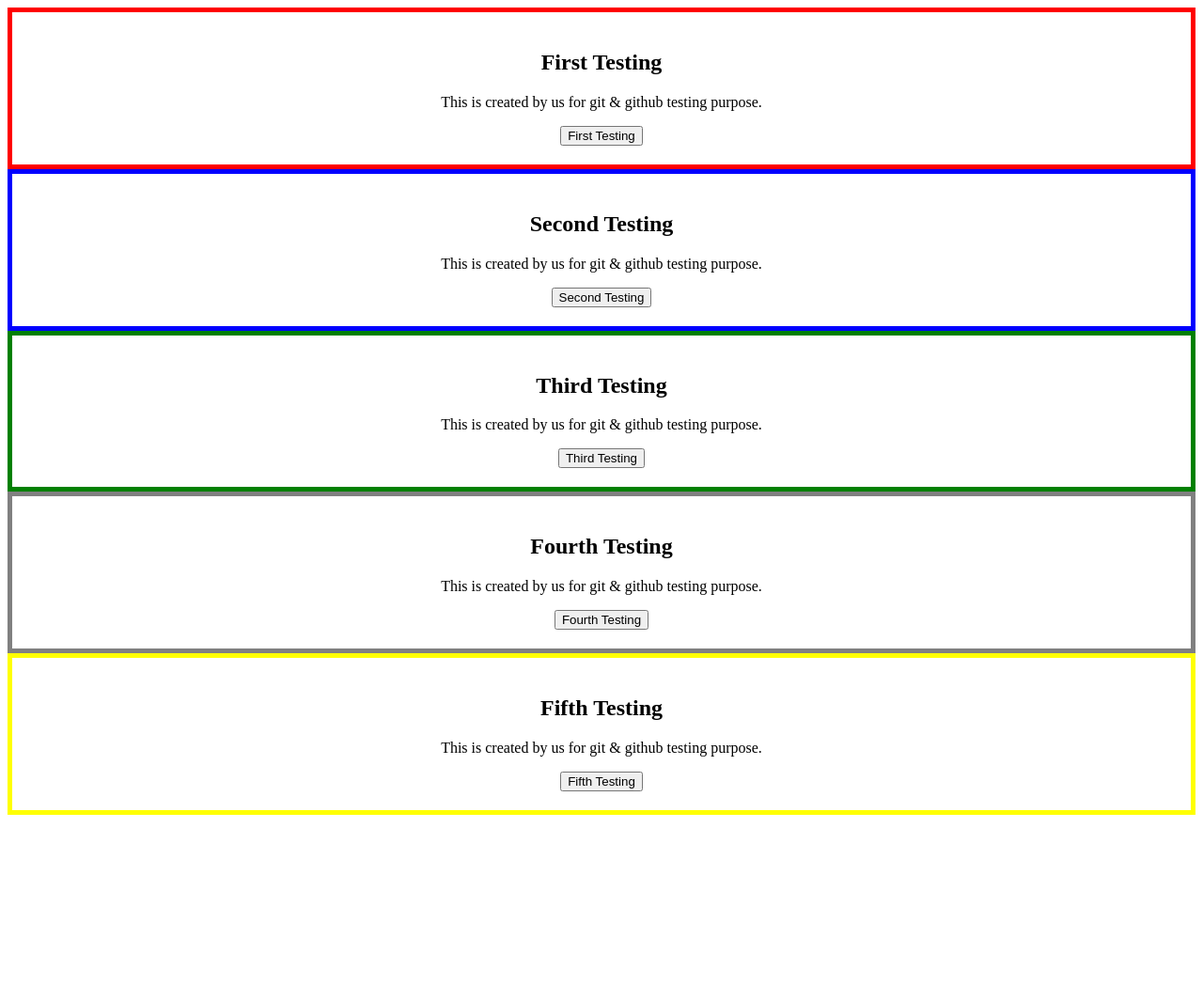
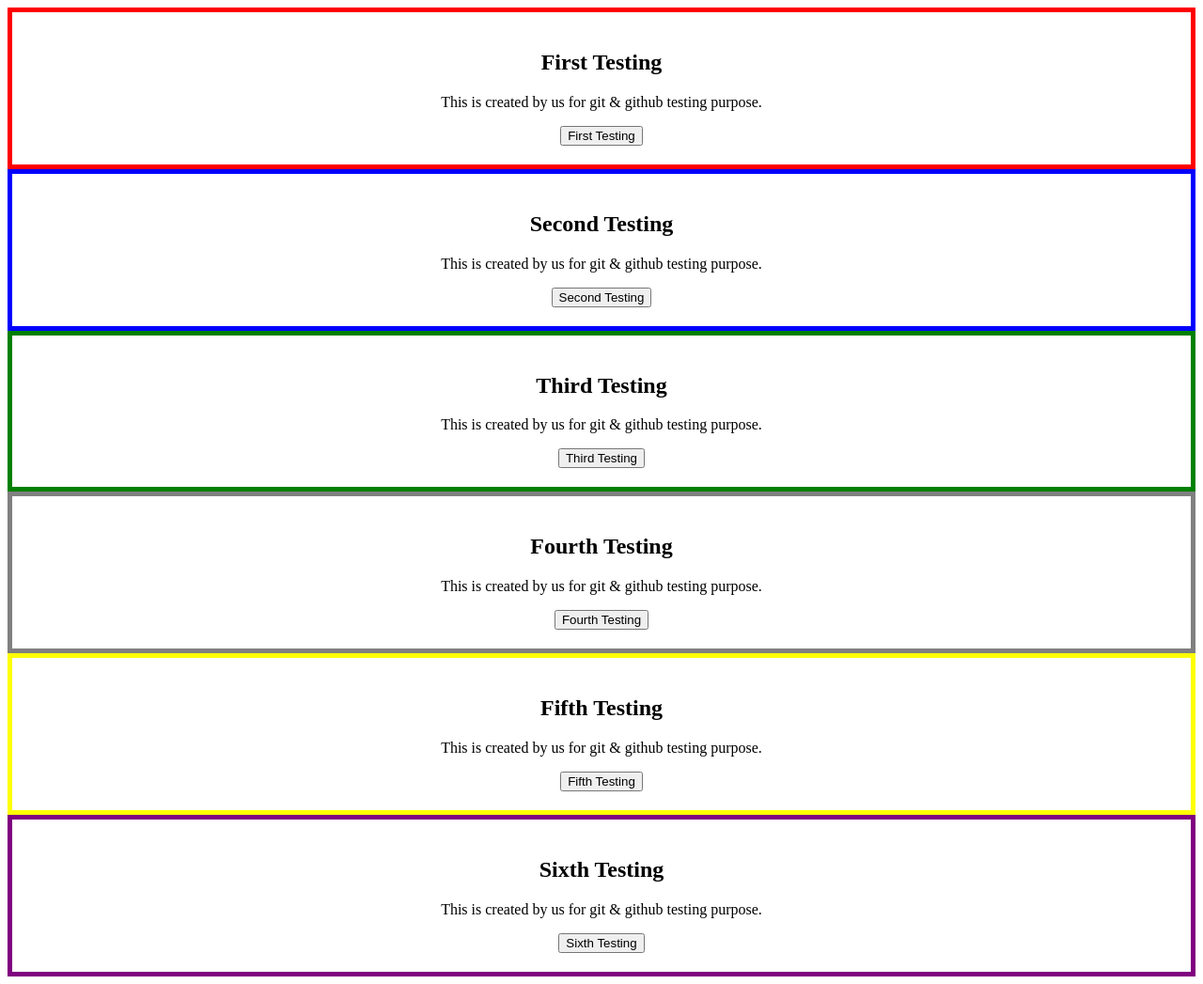
Before and after one commit to ALh011280/School_-Management_-System, a plain HTML site: page index.html in a window 1280 px wide. Shown: the whole page at 94% size. Before the commit the page ends 875 px from the top, so only its background shows below. Drawn offline with Linux system fonts and the light colour scheme.

Commit message:
sixth paragraph added

```diff
--- a/index.html
+++ b/index.html
@@ -33,5 +33,10 @@
         <p>This is created by us for git & github testing purpose.</p>
         <button type="button" onclick="fifth_test()">Fifth Testing</button>
     </div>
+    <div id="sixth_test">
+        <h2>Sixth Testing</h2>
+        <p>This is created by us for git & github testing purpose.</p>
+        <button type="button" onclick="sixth_test()">Sixth Testing</button>
+    </div>
 </body>
 </html>
--- a/script.js
+++ b/script.js
@@ -17,3 +17,7 @@ function fourth_test(){
 function fifth_test(){
     alert("This is fifth testing");
 }
+
+function sixth_test(){
+    alert("This is sixth testing");
+}
--- a/style.css
+++ b/style.css
@@ -27,3 +27,9 @@
     padding: 20px 30px;
     text-align: center;
 }
+
+#sixth_test{
+    border: 5px solid purple;
+    padding: 20px 30px;
+    text-align: center;
+}
```
